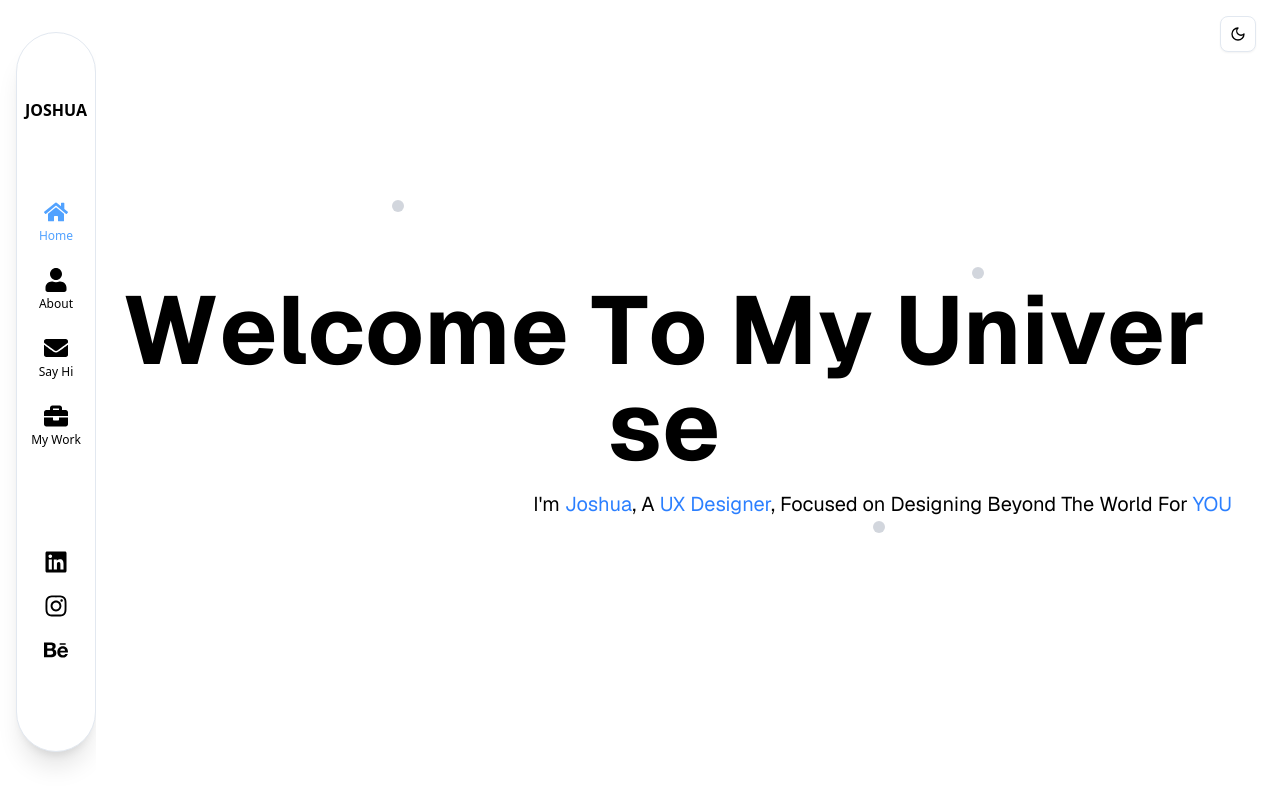
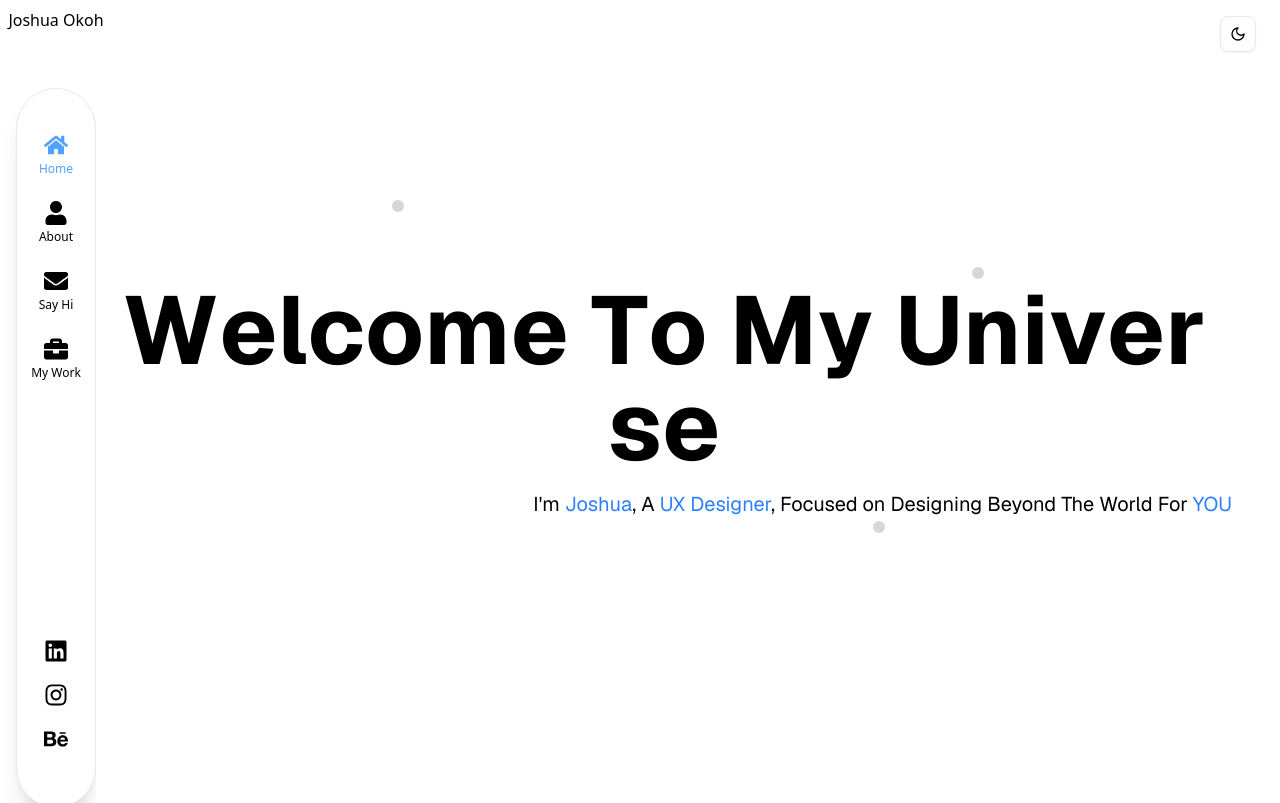
Before and after one commit to Favour-ag/joshua-design-portfolio, a Next.js app: page / in a window 1280 px wide. Shown: the top 803 px of the page. Built offline with nearby package versions, Linux system fonts and the light colour scheme.

Commit message:
Fixed Hero/Sidebar

```diff
--- a/components/Sidebar.tsx
+++ b/components/Sidebar.tsx
@@ -18,10 +18,13 @@ const Sidebar = () => {
 
   return (
     <aside
-      className={`border ml-4 mt-8 flex flex-col items-center justify-around h-[90vh] w-20
+      className={`border ml-4 mt-22 flex flex-col items-center justify-between h-[90vh] w-20
       bg-white text-black dark:bg-[#080E14] dark:text-white rounded-full py-8 shadow-xl transition`}
     >
-      <h2 className="text-black dark:text-white text-md font-bold">JOSHUA</h2>
+      <div className="absolute z-50 top-2">
+        <p>Joshua Okoh</p>
+      </div>
+      {/* <h2 className="text-black dark:text-white text-md font-bold">JOSHUA</h2> */}
 
       {/* Navigation Links */}
       <div className="flex flex-col">
```
